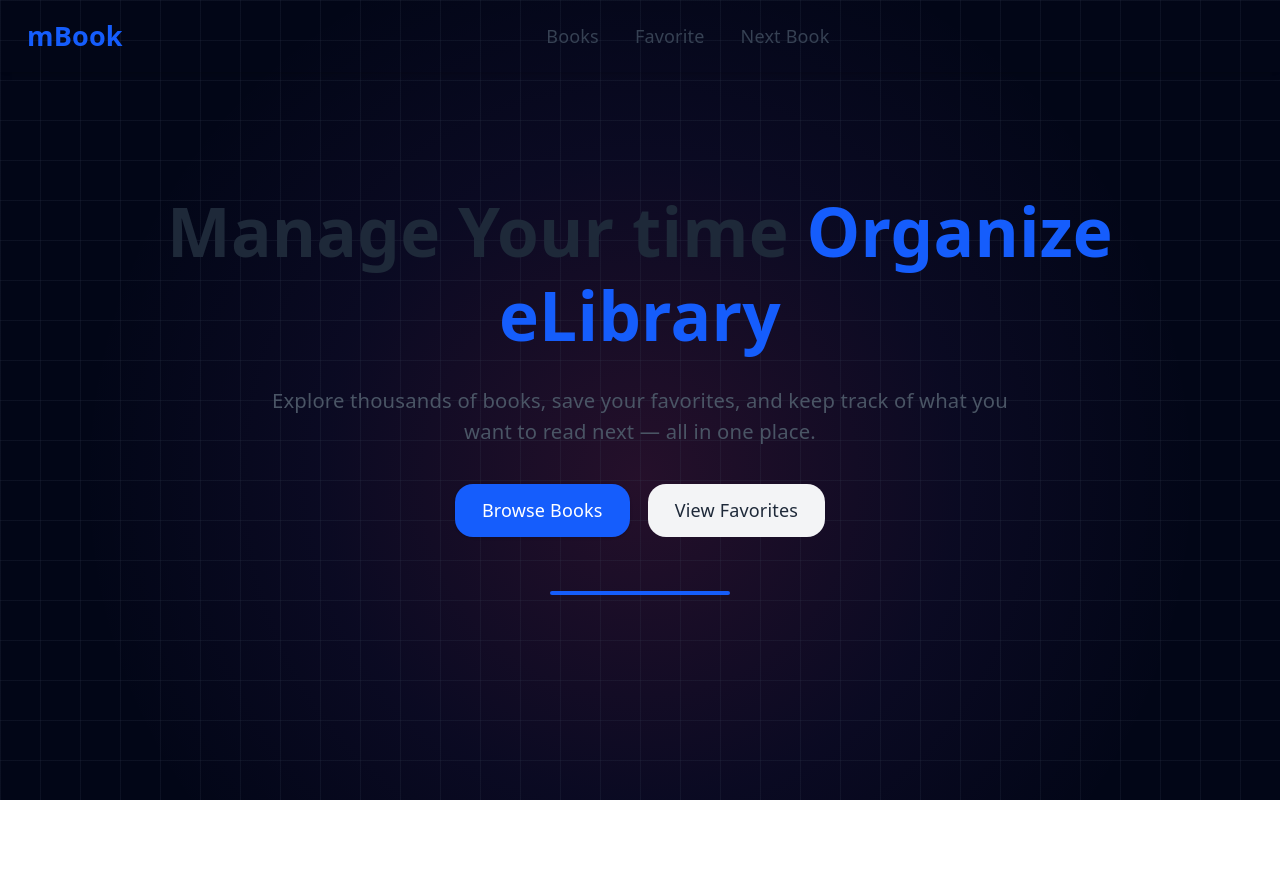
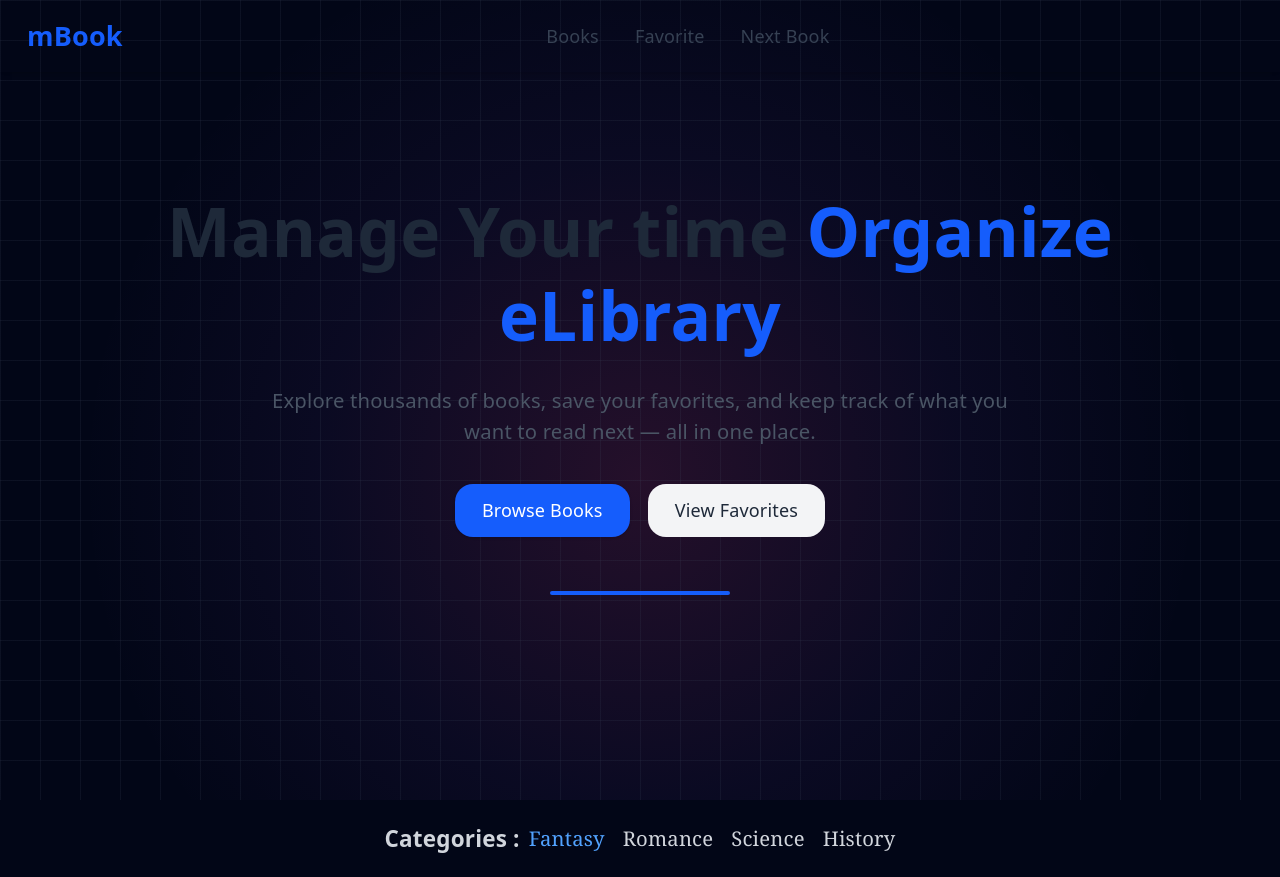
Before and after one commit to VortexWanderer9/BookLibrary, a React app in the folder Frontend/: page / in a window 1280 px wide. Before the commit the page ends 800 px from the top, so only its background shows below. Built offline with nearby package versions, Linux system fonts and the light colour scheme; the HTML template or start-up script is replaced by a standard one.

Commit message:
feat: add Category component for category selection and integrate into App

```diff
--- a/Frontend/src/App.jsx
+++ b/Frontend/src/App.jsx
@@ -1,4 +1,5 @@
 import './App.css'
+import Category from './Components/Category'
 import Navbar from './Components/Navbar'
 
 
@@ -55,6 +56,7 @@ const App = () => {
    </div>
   </div>
 </div>
+    <Category />
      </>
   )
 }
--- /dev/null
+++ b/Frontend/src/Components/Category.jsx
@@ -0,0 +1,34 @@
+import React from 'react'
+import { useState } from 'react'
+
+
+function Category() {
+const [selectedCategory, setSelectedCategory] = useState('Fantasy');
+
+  return (
+   <div className='p-5 w-full bg-[#020617] relative text-gray-300'>
+   <div className='flex items-center gap-2 justify-center'>
+     <div>
+      <h2 className='text-xl font-bold'>Categories :</h2>
+    </div>
+    <div className='flex items-center gap-4 text-lg font-serif'>
+      <div onClick={() => setSelectedCategory('Fantasy')} className='cursor-pointer'>
+        <div className={selectedCategory === 'Fantasy' ? 'text-blue-400' : 'hover:text-blue-400'}>Fantasy</div>
+      </div>
+      <div onClick={() => setSelectedCategory('Romance')} className='cursor-pointer'>
+        <div className={selectedCategory === 'Romance' ? 'text-blue-400' : 'hover:text-blue-400'}   >Romance</div>
+      </div>
+      <div onClick={() => setSelectedCategory('Science')} className='cursor-pointer'>
+        <div className={selectedCategory === 'Science' ? 'text-blue-400' : 'hover:text-blue-400'}>Science</div>
+      </div>
+      <div onClick={() => setSelectedCategory('History')} className='cursor-pointer'>
+        <div className={selectedCategory === 'History' ? 'text-blue-400' : 'hover:text-blue-400'}>History</div>
+      </div>
+    </div>
+   </div>
+
+   </div>
+  )
+}
+
+export default Category
```
Also changed, not shown: 1 other file (tests, documents, lock files or other folders).
